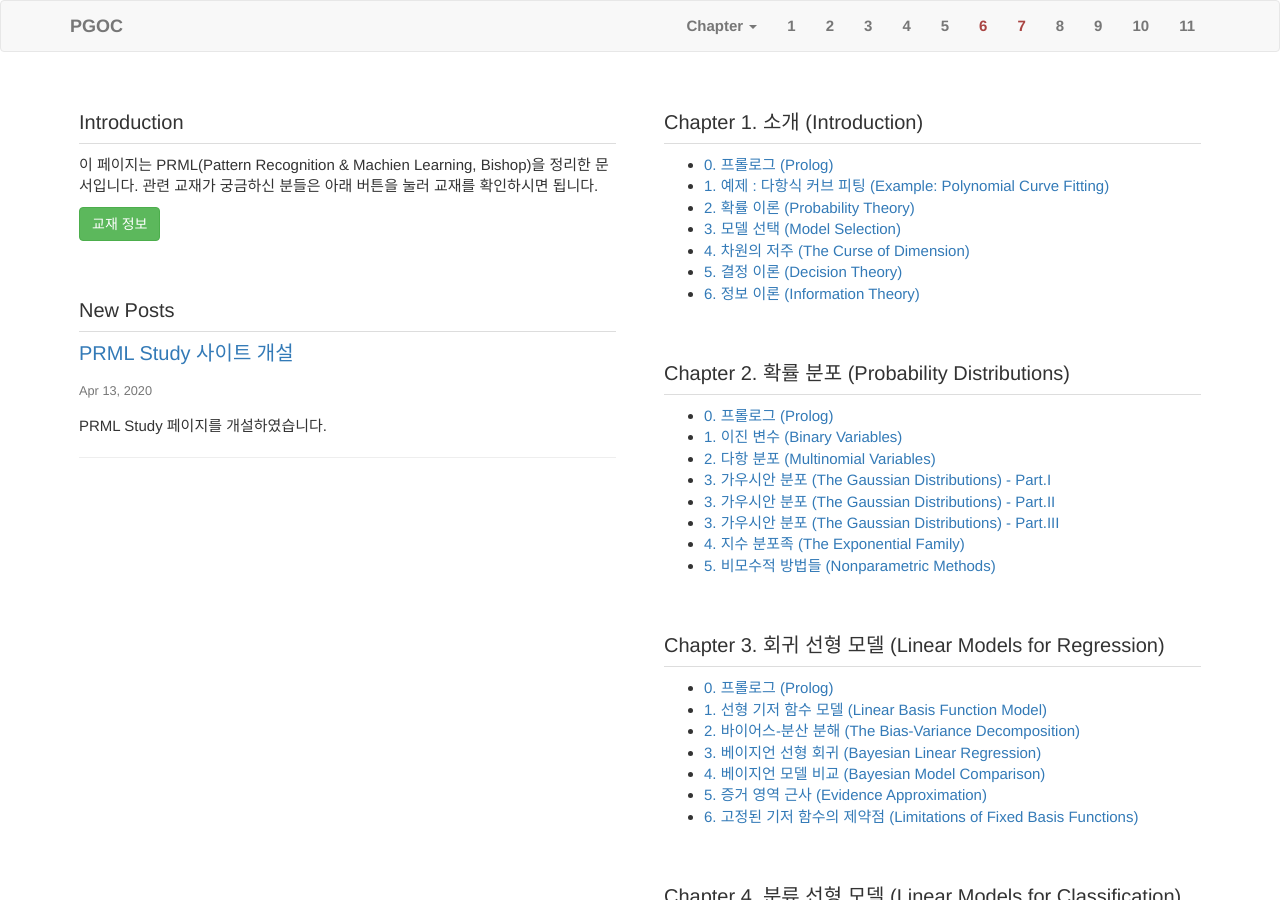
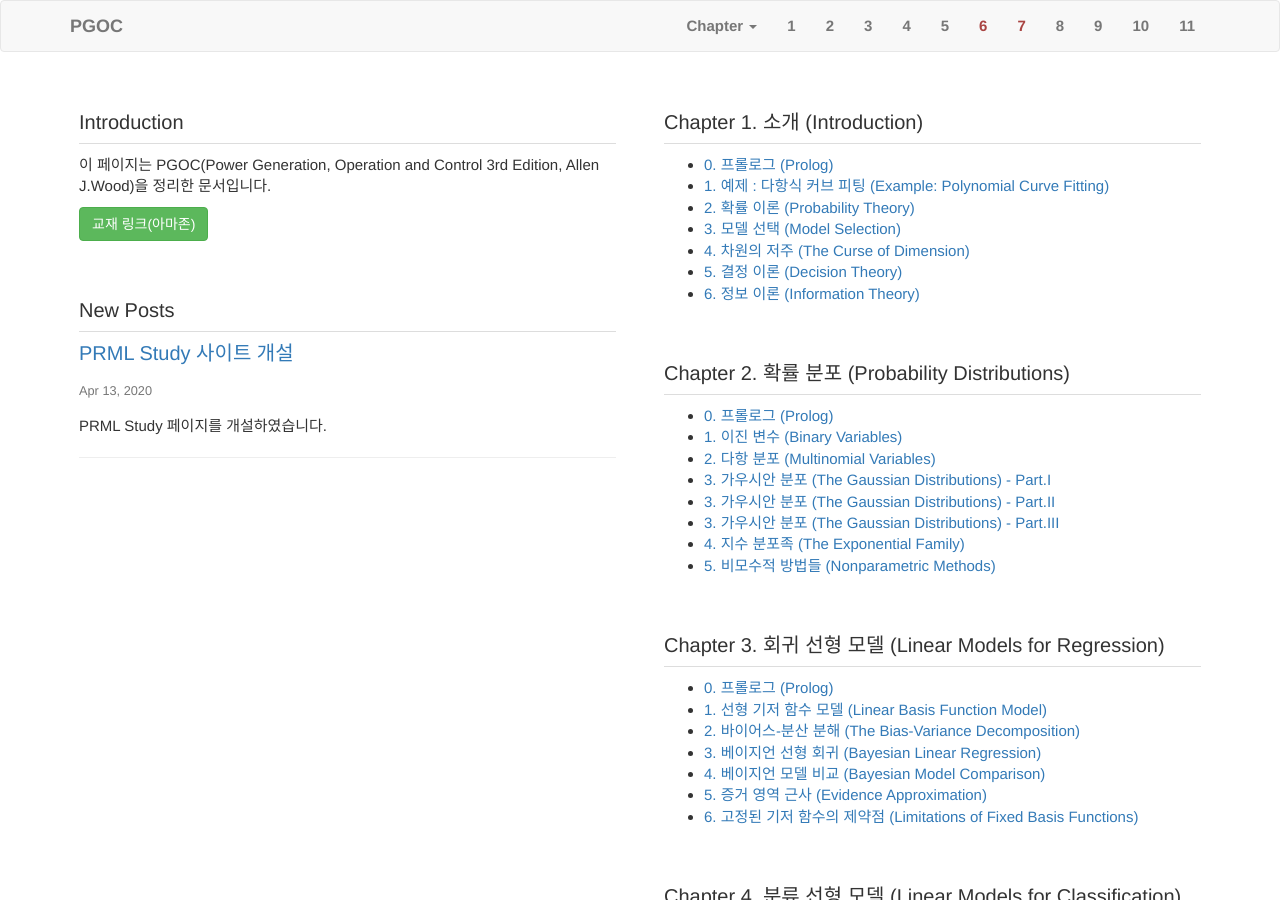
Before and after one commit to ryuncha/PGOC, a Jekyll site: the page built from index.html, in a window 1280 px wide and 900 px high. Built offline with Jekyll 4.4.1, drawn with Linux system fonts in a browser that asks for light colours; nearby versions of some CDN libraries; library files that are not in the unit come from our copies; comment, search, counter and statistics services are not loaded.

Commit message:
url link fix

```diff
--- a/_config.yml
+++ b/_config.yml
@@ -3,10 +3,10 @@
 
 email: "ryunx21@gmail.com"
 url: "http://ryuncha.github.io"
-github_url: "http://github.com/ryuncha/pgoc"
+github_url: "http://github.com/ryuncha/PGOC"
 github_editurl: "/blob/gh-pages"
 github_profile: "http://github.com/ryuncha"
-baseurl: "/pgoc"
+baseurl: "/PGOC"
 disqus_shortname: https-ryuncha-github-io
 
 exclude:
--- a/index.html
+++ b/index.html
@@ -5,10 +5,10 @@
   <div class="col-sm-12 col-md-6">
     <div class="well-sm">
       <h3>Introduction</h3>
-      <p>이 페이지는 PRML(Pattern Recognition & Machien Learning, Bishop)을 정리한 문서입니다. 관련 교재가 궁금하신 분들은 아래 버튼을 눌러 교재를 확인하시면 됩니다.</p>
+      <p>이 페이지는 PGOC(Power Generation, Operation and Control 3rd Edition, Allen J.Wood)을 정리한 문서입니다.</p>
       <p>
-	      <a href="http://research.microsoft.com/en-us/um/people/cmbishop/#prml-book" target="_blank">
-	        <button type="button" class="btn btn-success">교재 정보</button>
+	      <a href="https://www.amazon.com/Power-Generation-Operation-Control-Allen/dp/0471790559" target="_blank">
+	        <button type="button" class="btn btn-success">교재 링크(아마존)</button>
 	      </a>
       </p>
     </div>
```
